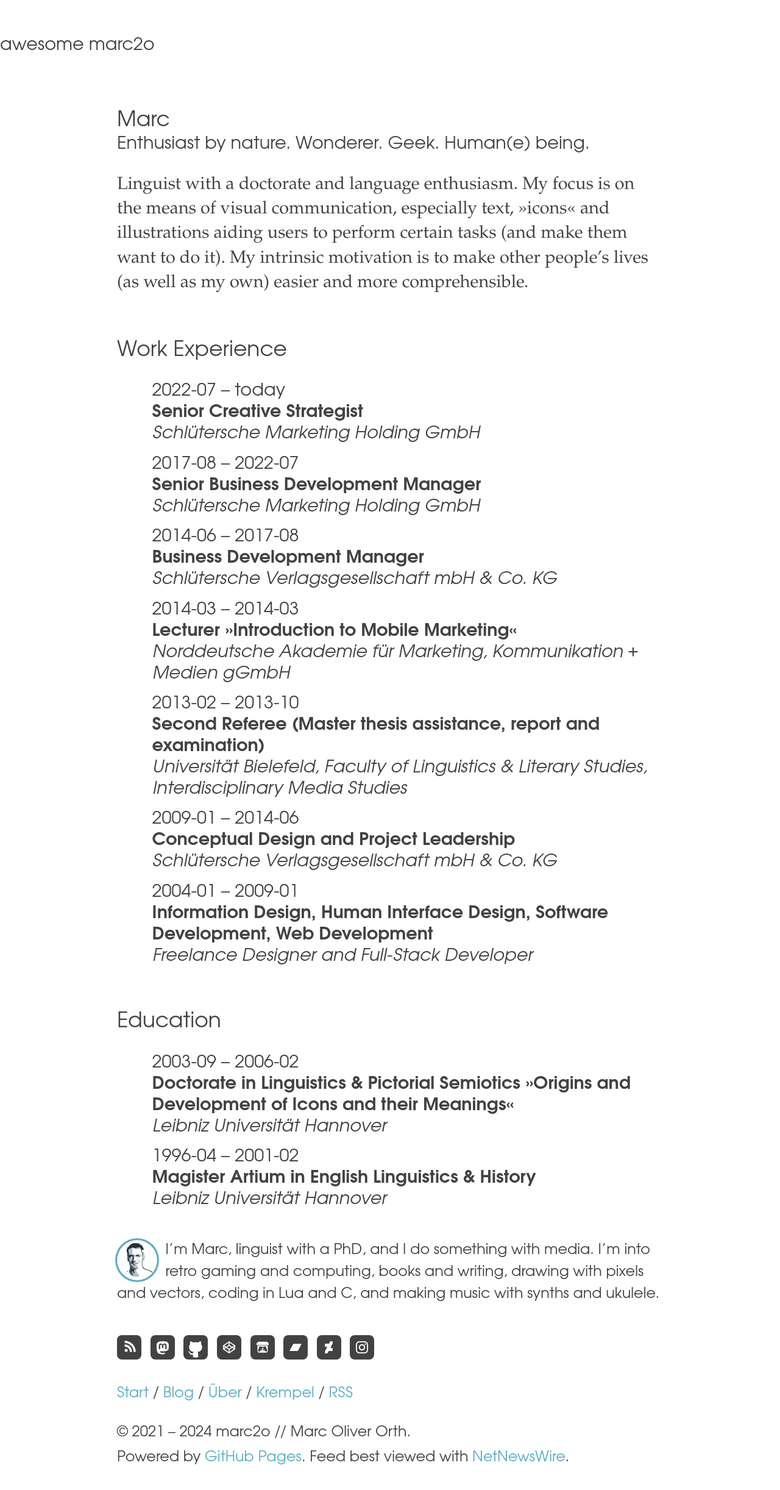
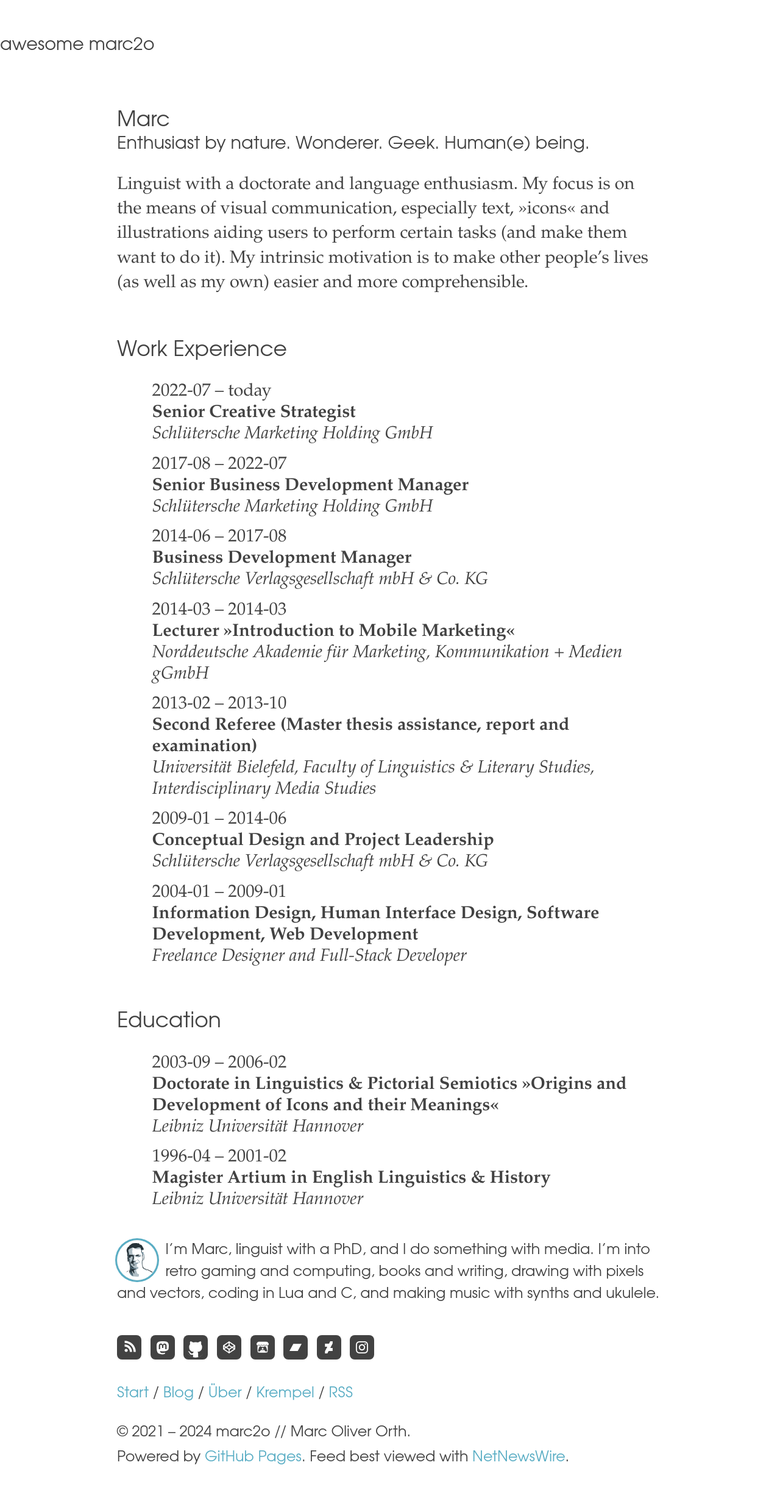
Before and after one commit to marc2o/marc2o.github.io, a Jekyll site: the page built from cv-en.md, in a window 1280 px wide. Shown: the whole page at 61% size. Built offline with Jekyll 4.4.1, drawn with Linux system fonts in a browser that asks for light colours.

Commit message:
Update cv.css

```diff
--- a/assets/css/cv.css
+++ b/assets/css/cv.css
@@ -139,8 +139,8 @@ article ol>li:not(:first-of-type) {
 }
 
 article ul.position {
-	font-family: var(--spot-font, sans-serif);
 	list-style: none;
+	padding-left: 0;
 }
 
 sup {
```
